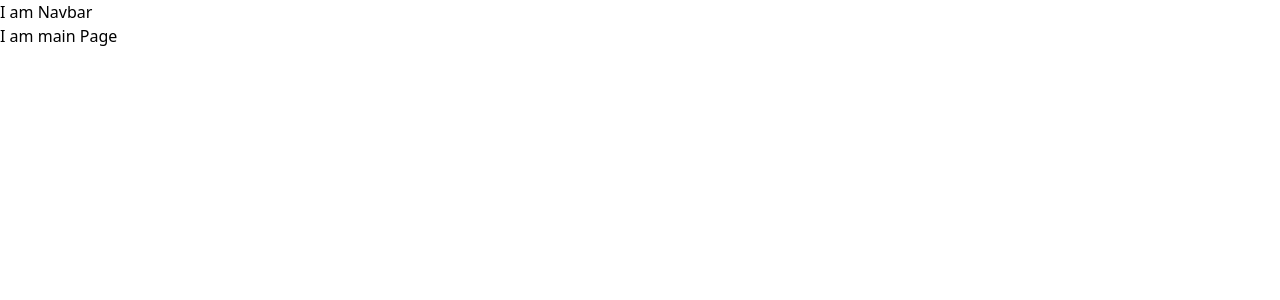
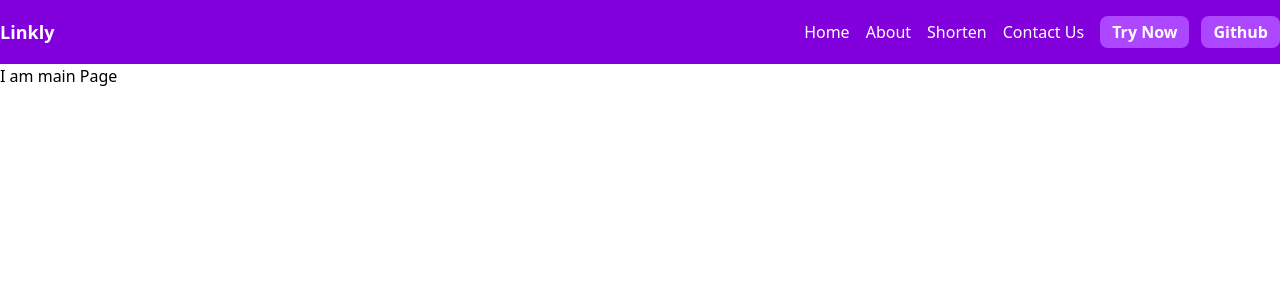
Before and after one commit to Void-0019/linkly, a Next.js app: page / in a window 1280 px wide. Shown: the top 300 px of the page. Built offline with nearby package versions, Linux system fonts and the light colour scheme.

Commit message:
feat: modify Navbar

```diff
--- a/components/Navbar.js
+++ b/components/Navbar.js
@@ -1,10 +1,24 @@
 import React from 'react'
+import Link from 'next/link'
 
 const Navbar = () => {
   return (
-    <div>
-      I am Navbar
-    </div>
+    <nav className='h-16 bg-purple-700 flex justify-between items-center text-white pxLink'>
+      <div className='logo font-bold text-lg'>
+        Linkly
+      </div>
+      <ul className='flex justify-center items-center gap-4'>
+        <Link href="/"><li>Home</li></Link>
+        <Link href="/about"><li>About</li></Link>
+        <Link href="/generate"><li>Shorten</li></Link>
+        <Link href="/contact"><li>Contact Us</li></Link>
+
+        <li className='flex gap-3'>
+          <Link href="/generate"><button className='bg-purple-500 rounded-lg px-3 py-1 font-bold'>Try Now</button></Link>
+          <Link href="/github"><button className='bg-purple-500 rounded-lg px-3 py-1 font-bold'>Github</button></Link>
+        </li>
+      </ul>
+    </nav>
   )
 }
 
```
